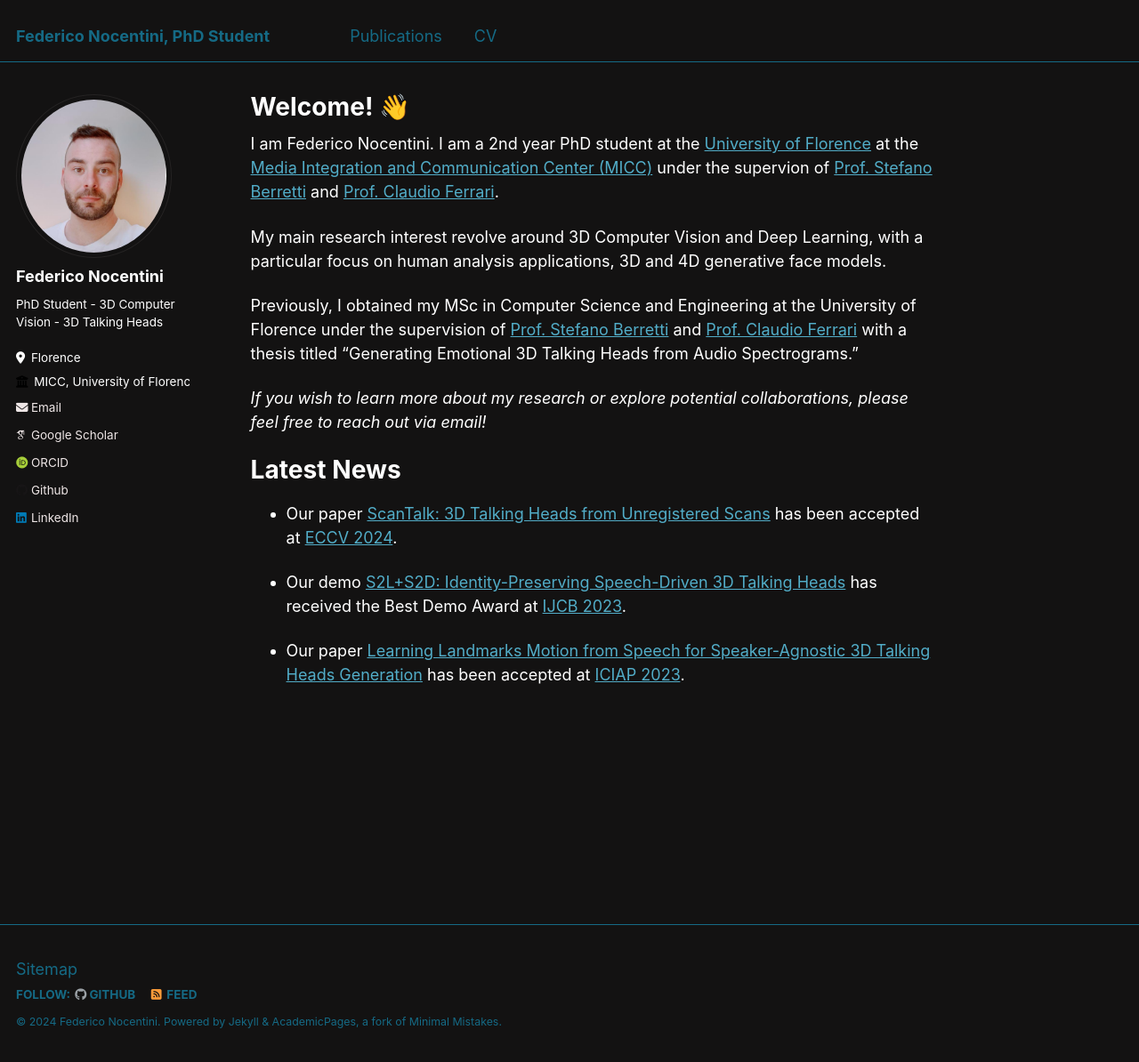
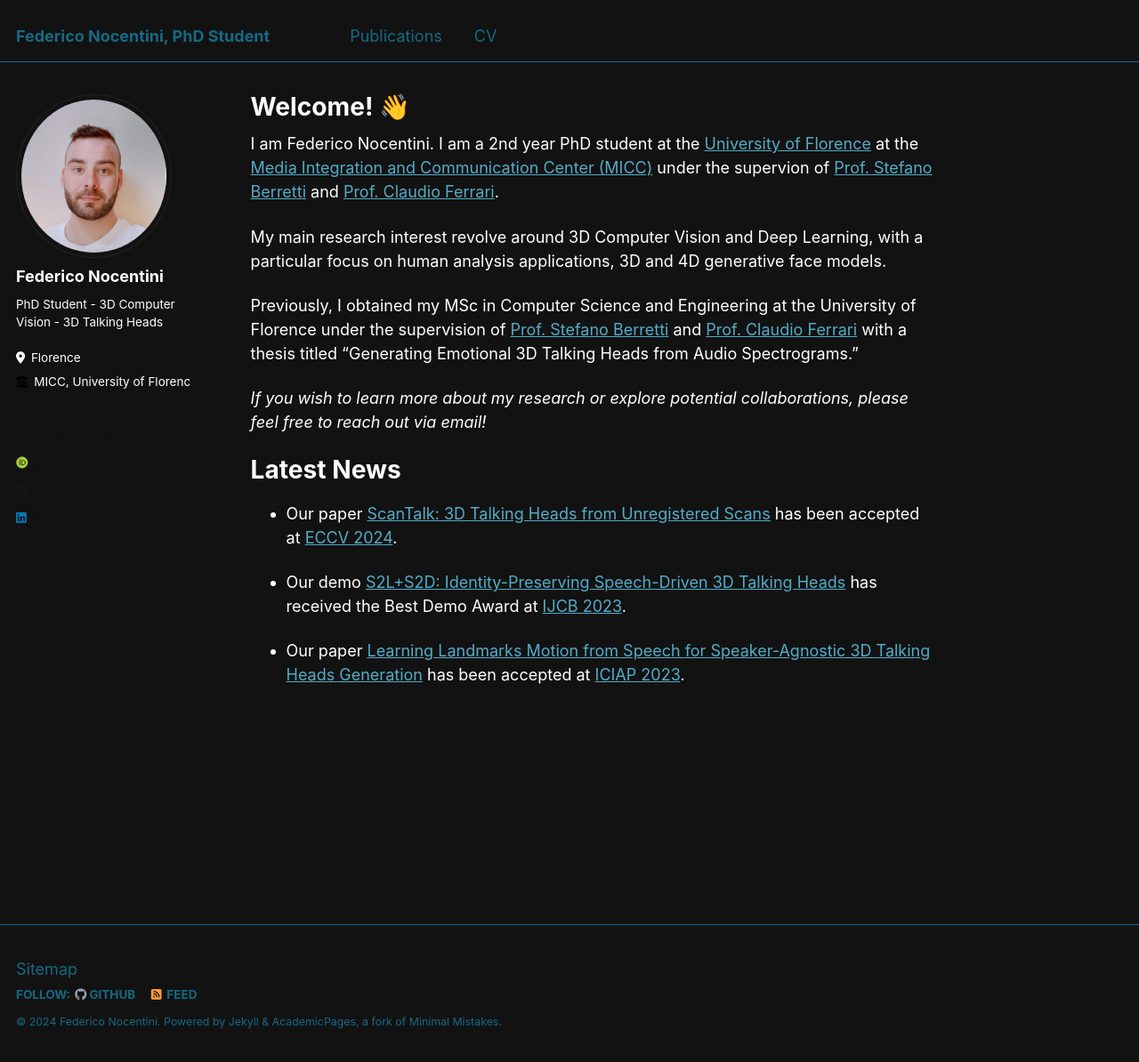
Before and after one commit to FedeNoce/fedenoce.github.io, a Jekyll site: the page built from _pages/about.md, in a window 1280 px wide and 1194 px high. Shown: the whole window at 89% size. Built offline with Jekyll 4.4.1, drawn with Linux system fonts in a browser that asks for light colours; some web fonts are replaced.

Commit message:
modified:   _sass/_sidebar.scss

```diff
--- a/_sass/_sidebar.scss
+++ b/_sass/_sidebar.scss
@@ -249,7 +249,7 @@
     padding-right: 5px;
     padding-top: 2px;
     padding-bottom: 2px;
-    color: #eee6e6;
+    color: #131212;
     font-size: $type-size-5;
     text-decoration: none;
 
```
